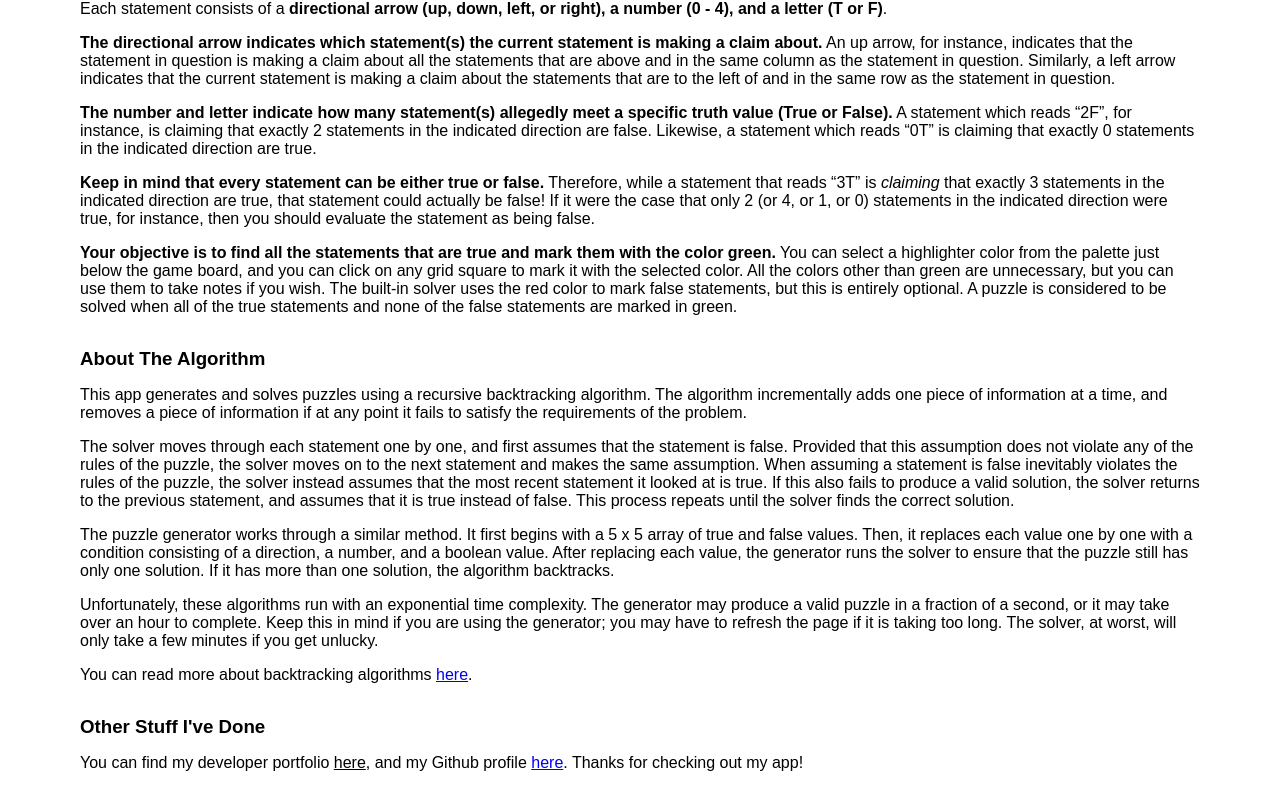
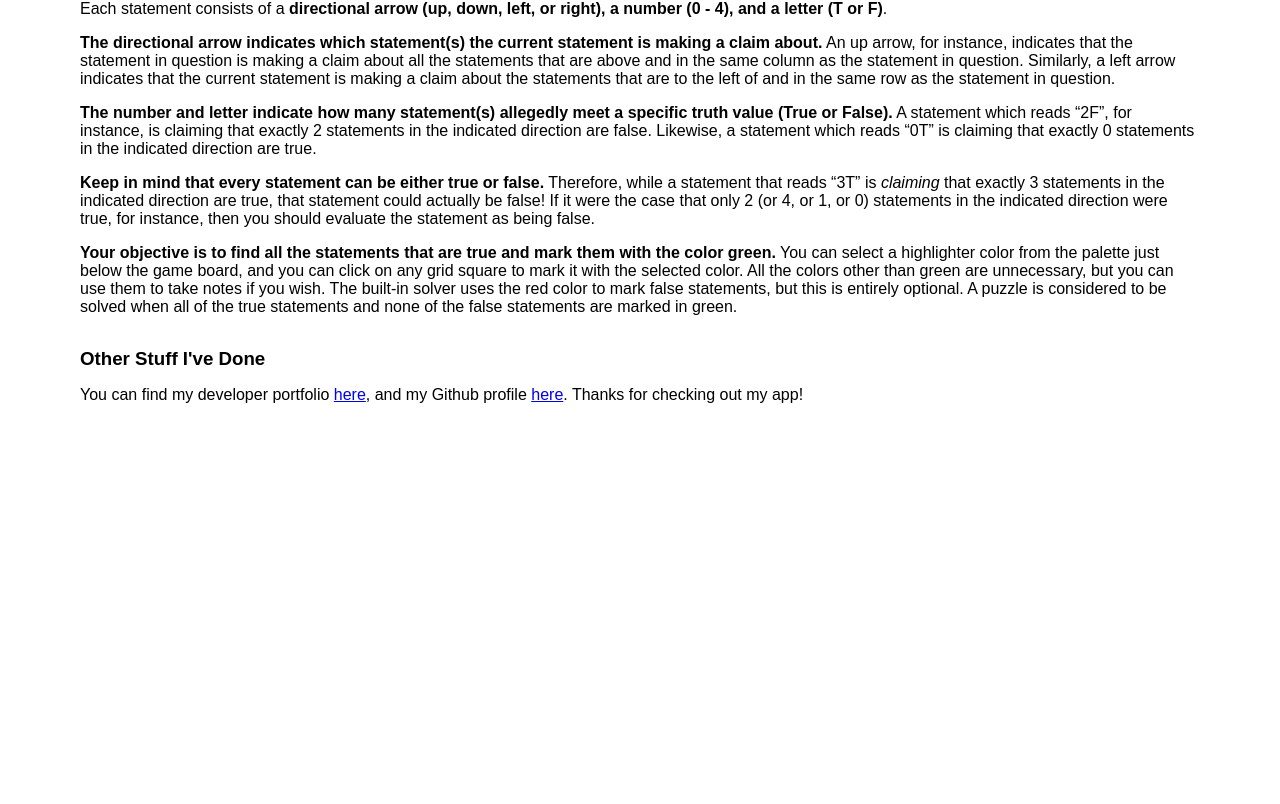
Before and after one commit to RyanGroch/logic-square, a React (Create React App) app: page / in a window 1280 px wide. Shown: the part 1072-1876 px from the top of the page. After the commit the page ends 1508 px from the top, so only its background shows below. Built offline with nearby package versions, Linux system fonts and the light colour scheme.

Commit message:
Shortened description

```diff
--- a/src/components/Description.tsx
+++ b/src/components/Description.tsx
@@ -75,49 +75,12 @@ function Description() {
         considered to be solved when all of the true statements and none of the
         false statements are marked in green.
       </p>
-      <h3>About The Algorithm</h3>
-      <p>
-        This app generates and solves puzzles using a recursive backtracking
-        algorithm. The algorithm incrementally adds one piece of information at
-        a time, and removes a piece of information if at any point it fails to
-        satisfy the requirements of the problem.
-      </p>
-      <p>
-        The solver moves through each statement one by one, and first assumes
-        that the statement is false. Provided that this assumption does not
-        violate any of the rules of the puzzle, the solver moves on to the next
-        statement and makes the same assumption. When assuming a statement is
-        false inevitably violates the rules of the puzzle, the solver instead
-        assumes that the most recent statement it looked at is true. If this
-        also fails to produce a valid solution, the solver returns to the
-        previous statement, and assumes that it is true instead of false. This
-        process repeats until the solver finds the correct solution.
-      </p>
-      <p>
-        The puzzle generator works through a similar method. It first begins
-        with a 5 x 5 array of true and false values. Then, it replaces each
-        value one by one with a condition consisting of a direction, a number,
-        and a boolean value. After replacing each value, the generator runs the
-        solver to ensure that the puzzle still has only one solution. If it has
-        more than one solution, the algorithm backtracks.
-      </p>
-      <p>
-        Unfortunately, these algorithms run with an exponential time complexity.
-        The generator may produce a valid puzzle in a fraction of a second, or
-        it may take over an hour to complete. Keep this in mind if you are using
-        the generator; you may have to refresh the page if it is taking too
-        long. The solver, at worst, will only take a few minutes if you get
-        unlucky.
-      </p>
-      <p>
-        You can read more about backtracking algorithms{" "}
-        <a href="https://en.wikipedia.org/wiki/Backtracking">here</a>.
-      </p>
       <h3>Other Stuff I've Done</h3>
       <p>
-        You can find my developer portfolio <u>here</u>, and my Github profile{" "}
-        <a href="https://github.com/Thrasymachuss/">here</a>. Thanks for
-        checking out my app!
+        You can find my developer portfolio{" "}
+        <a href="https://thrasymachuss.github.io/portfolio/">here</a>, and my
+        Github profile <a href="https://github.com/Thrasymachuss/">here</a>.
+        Thanks for checking out my app!
       </p>
     </section>
   );
```
